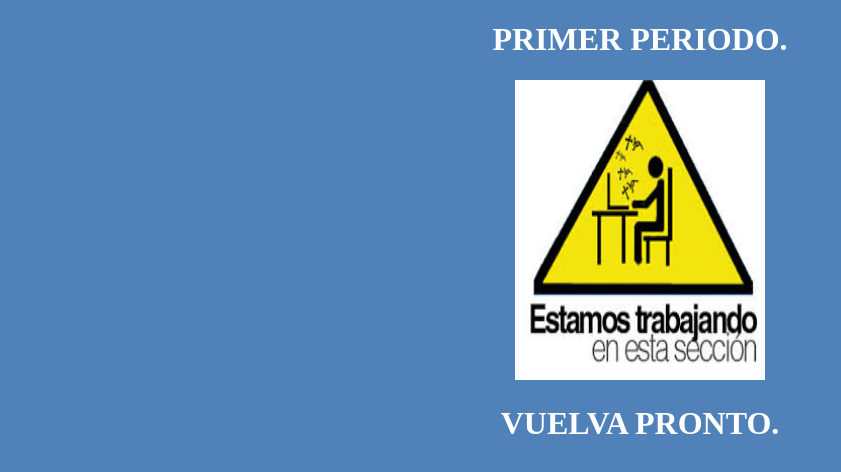
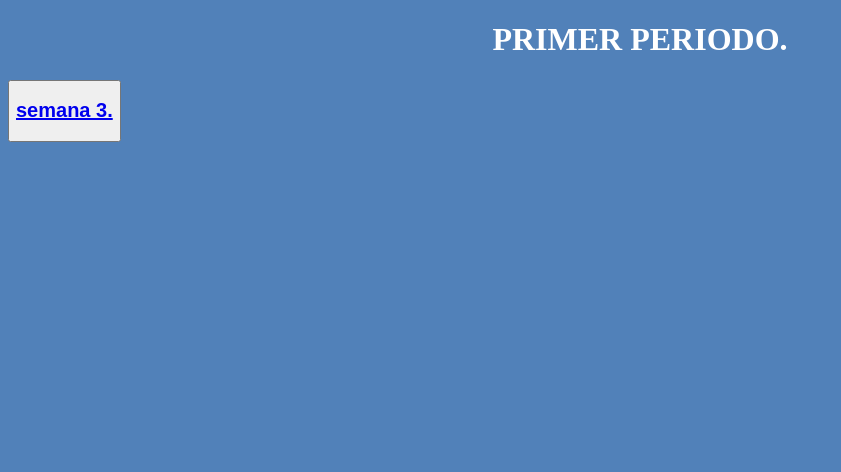
Before and after one commit to santi2420/mi-proyecto, a plain HTML site: page index1.html in a window 1280 px wide. Shown: the whole page, without its empty margins (0-841 px from the left). Drawn offline with Linux system fonts and the light colour scheme.

Commit message:
Update index1.html

```diff
--- a/index1.html
+++ b/index1.html
@@ -5,7 +5,6 @@
 </head>
 <body bgcolor="#5181B9" text="#FFFFFF">
 <center><h1 >PRIMER PERIODO.</h1></center>
-<center><img src="construccion.jpg" width="250" height="300" left=80%></center>
-<center><h1 >VUELVA PRONTO.</h1></center>
+<button ><a href="infografiac++.html"><h2>semana 3.</h2></a></
 </body>
 </html>
```
